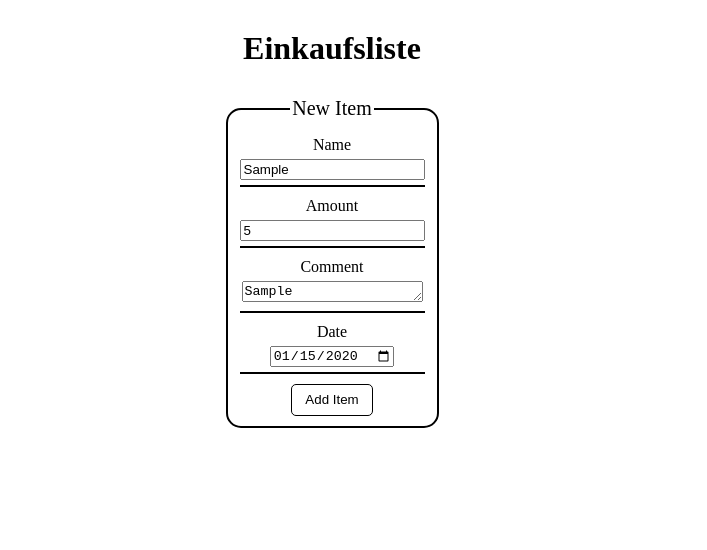
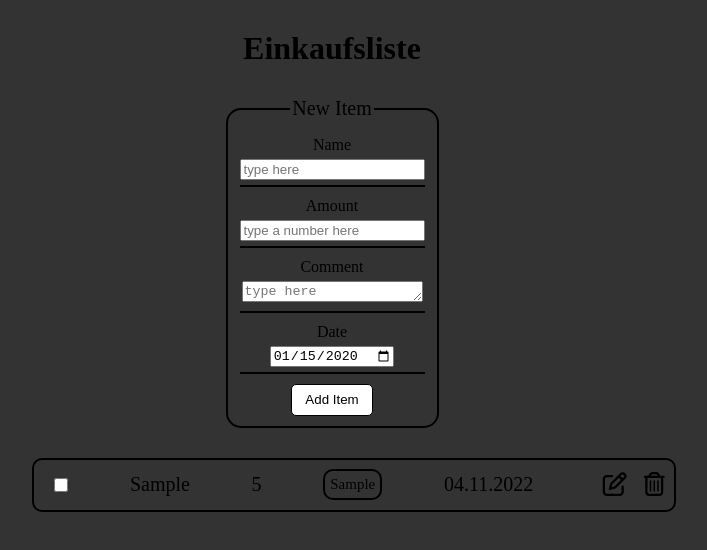
Before and after one commit to henning28/EIA2_WiSe22, a plain HTML site: page L04_Einkaufsliste_Datenstruktur/EinkaufslisteDatenstruktur.html in a window 1280 px wide. Both pictures are taken after typing "Sample", "5", "Sample", "2020-01-15" into the empty fields and a click on the button "Add Item". Shown: the whole page, without its empty margins (308-1015 px from the left). Drawn offline with Linux system fonts and the light colour scheme.

Commit message:
WIP: L04

```diff
--- a/L03_Einkaufsliste_Formular/script/script.js
+++ b/L03_Einkaufsliste_Formular/script/script.js
@@ -1,5 +1,5 @@
 /*
-Aufgabe: L02_EventInspector
+Aufgabe: L03_Einkaufsliste_Formular
 Name: Henning Reck
 Matrikel: 271133
 Datum: 28.10.2022
--- a/L04_Einkaufsliste_Datenstruktur/EinkaufslisteDatenstruktur.html
+++ b/L04_Einkaufsliste_Datenstruktur/EinkaufslisteDatenstruktur.html
@@ -7,7 +7,8 @@
     <meta name="viewport" content="width=device-width, initial-scale=1.0">
     <link rel="stylesheet" href="style/style.css" type="text/css" media="screen" />
     <script src="https://kit.fontawesome.com/8716d37031.js" crossorigin="anonymous"></script>
-    <script src="script/script.js" defer></script>
+    <script src="script/script.js"></script>
+    <script src="script/data.js"></script>
     <title>Einkaufsliste Datenstruktur</title>
 </head>
 
@@ -20,13 +21,13 @@
         <fieldset id="fieldset">
             <legend id="fieldsetLegend">New Item</legend>
             <p class="fieldsetLabels">Name</p>
-            <input type="text" name="Text" placeholder="type here" class="fieldsetElements" required />
+            <input id="itemName" type="text" name="Text" placeholder="type here" class="fieldsetElements" required />
             <hr />
             <p class="fieldsetLabels">Amount</p>
-            <input type="number" name="Amount" placeholder="type a number here" class="fieldsetElements" required />
+            <input id="itemAmount" type="number" name="Amount" placeholder="type a number here" class="fieldsetElements" required />
             <hr />
             <p class="fieldsetLabels">Comment</p>
-            <textarea name="Comment" rows="1" placeholder="type here" class="fieldsetElements"></textarea>
+            <textarea id="itemComment" name="Comment" rows="1" placeholder="type here" class="fieldsetElements"></textarea>
             <hr />
             <p class="fieldsetLabels">Date</p>
             <input type="date" name="Date" class="fieldsetElements" />
@@ -35,8 +36,8 @@
         </fieldset>
     </div>
 
-    <li id="Einkaufsliste">
-        <!-- <div class="item">
+    <ul id="Einkaufsliste">
+        <!-- <li class="item">
             <input class="checkbox" type="checkbox">
 
             <div class="itemDetails">
@@ -52,8 +53,8 @@
             <div class="trashcan">
                 <i class="fa-regular fa-trash-can fa-xl trash"></i>
             </div>
-        </div> -->
-    </li>
+        </li> -->
+    </ul>
 </body>
 
 </html>
--- /dev/null
+++ b/L04_Einkaufsliste_Datenstruktur/script/data.js
@@ -0,0 +1,13 @@
+var L04_Einkaufsliste_Datenstruktur;
+(function (L04_Einkaufsliste_Datenstruktur) {
+    L04_Einkaufsliste_Datenstruktur.inputs = [
+        {
+            product: "Carbonara",
+            amount: 2,
+            finished: false,
+            comment: "one",
+            purchaseDate: "01.01.2022"
+        }
+    ];
+})(L04_Einkaufsliste_Datenstruktur || (L04_Einkaufsliste_Datenstruktur = {}));
+//# sourceMappingURL=data.js.map
--- a/L04_Einkaufsliste_Datenstruktur/script/script.js
+++ b/L04_Einkaufsliste_Datenstruktur/script/script.js
@@ -1,31 +1,82 @@
 /*
-Aufgabe: L02_EventInspector
+Aufgabe: L04_Einkaufsliste_Datenstruktur
 Name: Henning Reck
 Matrikel: 271133
-Datum: 28.10.2022
+Datum: 04.11.2022
 Quellen:
 */
-var L03_Einkaufsliste_Formular;
-(function (L03_Einkaufsliste_Formular) {
+var L04_Einkaufsliste_Datenstruktur;
+(function (L04_Einkaufsliste_Datenstruktur) {
     window.addEventListener("load", handleLoad);
-    let addItemButton = document.querySelector("button");
+    let itemIndex = 0;
     function handleLoad() {
-        addItemButton.addEventListener("click", buttonClick);
-        document.querySelector(".trashcan").addEventListener("click", deleteItem);
-        document.querySelector(".editbutton").addEventListener("click", editItem);
-        document.querySelector(".checkbox").addEventListener("click", checkItem);
+        // console.log(inputs[0].amount);
+        document.querySelector("button#AddItem").addEventListener("click", addItem);
     }
-    function buttonClick() {
-        console.log("button pressed, create new Item (Name, Amount, Comment, Date)");
+    function addItem() {
+        let list = document.querySelector("#Einkaufsliste");
+        itemIndex++;
+        let inputItemName = document.getElementById("itemName");
+        let inputItemAmount = document.getElementById("itemAmount");
+        let inputItemComment = document.getElementById("itemComment");
+        // create Item
+        let createItem = document.createElement("div");
+        createItem.className = "item_Nr" + itemIndex;
+        list.appendChild(createItem);
+        createItem.classList.add("item");
+        // create Input Checkbox
+        let createcheck = document.createElement("input");
+        createcheck.classList.add("checkbox");
+        createcheck.setAttribute("type", String("checkbox"));
+        // create Item Details
+        let createItemDetails = document.createElement("div");
+        createItemDetails.className = "itemDetails_Nr" + itemIndex;
+        createItemDetails.classList.add("itemDetails");
+        let createItemName = document.createElement("p");
+        createItemName.classList.add("itemName");
+        createItemName.textContent = inputItemName.value;
+        let createItemAmount = document.createElement("p");
+        createItemAmount.classList.add("itemAmount");
+        createItemAmount.textContent = inputItemAmount.value;
+        let createItemComment = document.createElement("p");
+        createItemComment.classList.add("itemComment");
+        createItemComment.textContent = inputItemComment.value;
+        let createItemDate = document.createElement("p");
+        createItemDate.classList.add("itemDate");
+        createItemDate.textContent = "04.11.2022";
+        createItemDetails.appendChild(createItemName);
+        createItemDetails.appendChild(createItemAmount);
+        createItemDetails.appendChild(createItemComment);
+        createItemDetails.appendChild(createItemDate);
+        // create Edit Button
+        let createEditButtonDiv = document.createElement("div");
+        createEditButtonDiv.className = "editbutton_Nr" + itemIndex;
+        createEditButtonDiv.classList.add("editbutton");
+        let createEditButton = document.createElement("i");
+        createEditButton.classList.add("fa-regular");
+        createEditButton.classList.add("fa-pen-to-square");
+        createEditButton.classList.add("fa-xl");
+        createEditButton.classList.add("edit");
+        createEditButtonDiv.appendChild(createEditButton);
+        // create Trash
+        let createTrashcanDiv = document.createElement("div");
+        createTrashcanDiv.className = "trashcan_Nr" + itemIndex;
+        createTrashcanDiv.classList.add("trashcan");
+        let createtrash = document.createElement("i");
+        createtrash.classList.add("fa-regular");
+        createtrash.classList.add("fa-trash-can");
+        createtrash.classList.add("fa-xl");
+        createtrash.classList.add("trash");
+        createTrashcanDiv.appendChild(createtrash);
+        // appendChildren
+        createItem.appendChild(createcheck);
+        createItem.appendChild(createItemDetails);
+        createItem.appendChild(createEditButtonDiv);
+        createItem.appendChild(createTrashcanDiv);
+        // clear Inputs
+        inputItemName.value = "";
+        inputItemAmount.value = "";
+        inputItemComment.value = "";
     }
-    function deleteItem() {
-        console.log("trash pressed, delete Item");
-    }
-    function editItem() {
-        console.log("edit button pressed, edit Item");
-    }
-    function checkItem() {
-        console.log("checkbox pressed");
-    }
-})(L03_Einkaufsliste_Formular || (L03_Einkaufsliste_Formular = {}));
+})(L04_Einkaufsliste_Datenstruktur || (L04_Einkaufsliste_Datenstruktur = {}));
 //# sourceMappingURL=script.js.map
--- a/L04_Einkaufsliste_Datenstruktur/style/style.css
+++ b/L04_Einkaufsliste_Datenstruktur/style/style.css
@@ -1,5 +1,10 @@
 * {
     margin: 0;
+}
+
+html {
+    background-color: rgb(51, 51, 51);
+
 }
 
 .headingContainer {
@@ -62,6 +67,10 @@ hr {
 }
 
 li {
+    list-style-type: none;
+}
+
+ul {
     list-style-type: none;
 }
 
```
Also changed, not shown: L04_Einkaufsliste_Datenstruktur/script/data.ts (added, +20 -0 lines), L04_Einkaufsliste_Datenstruktur/script/script.ts (+92 -21 lines), 2 other files.
